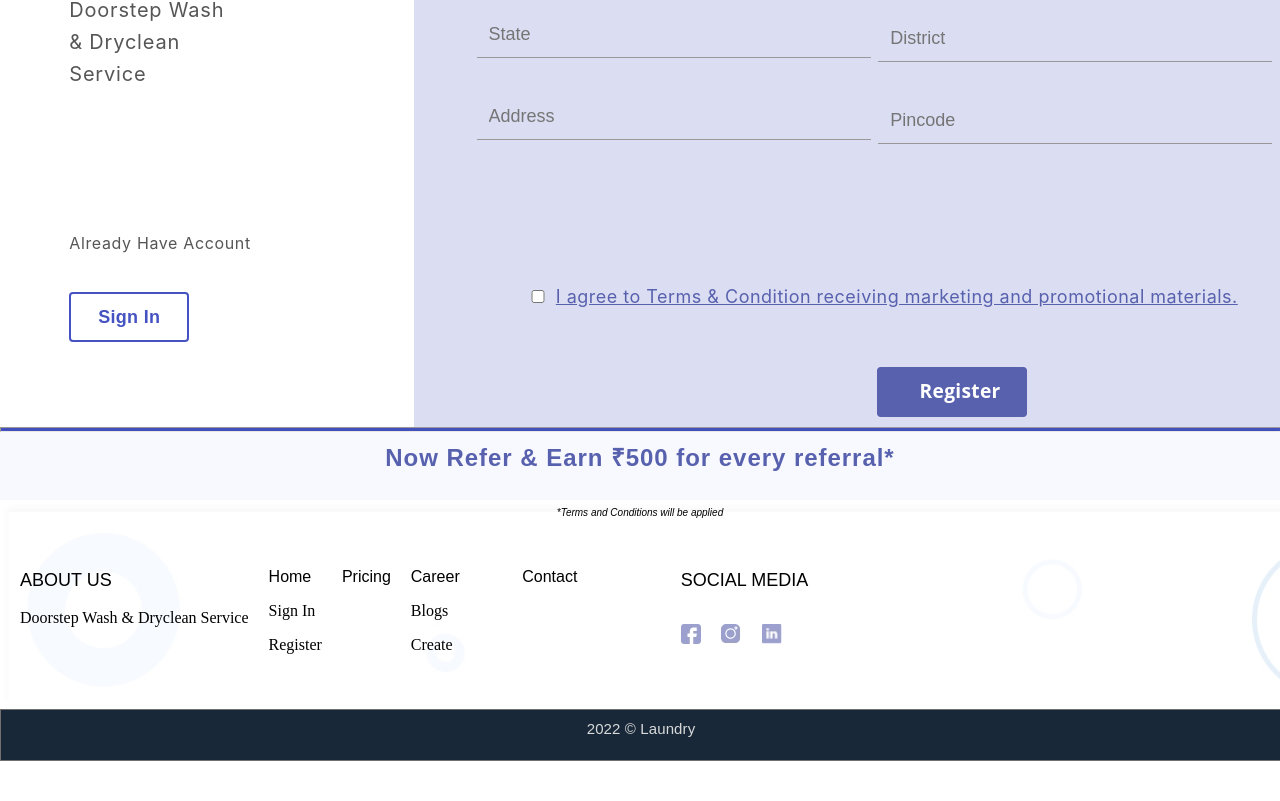
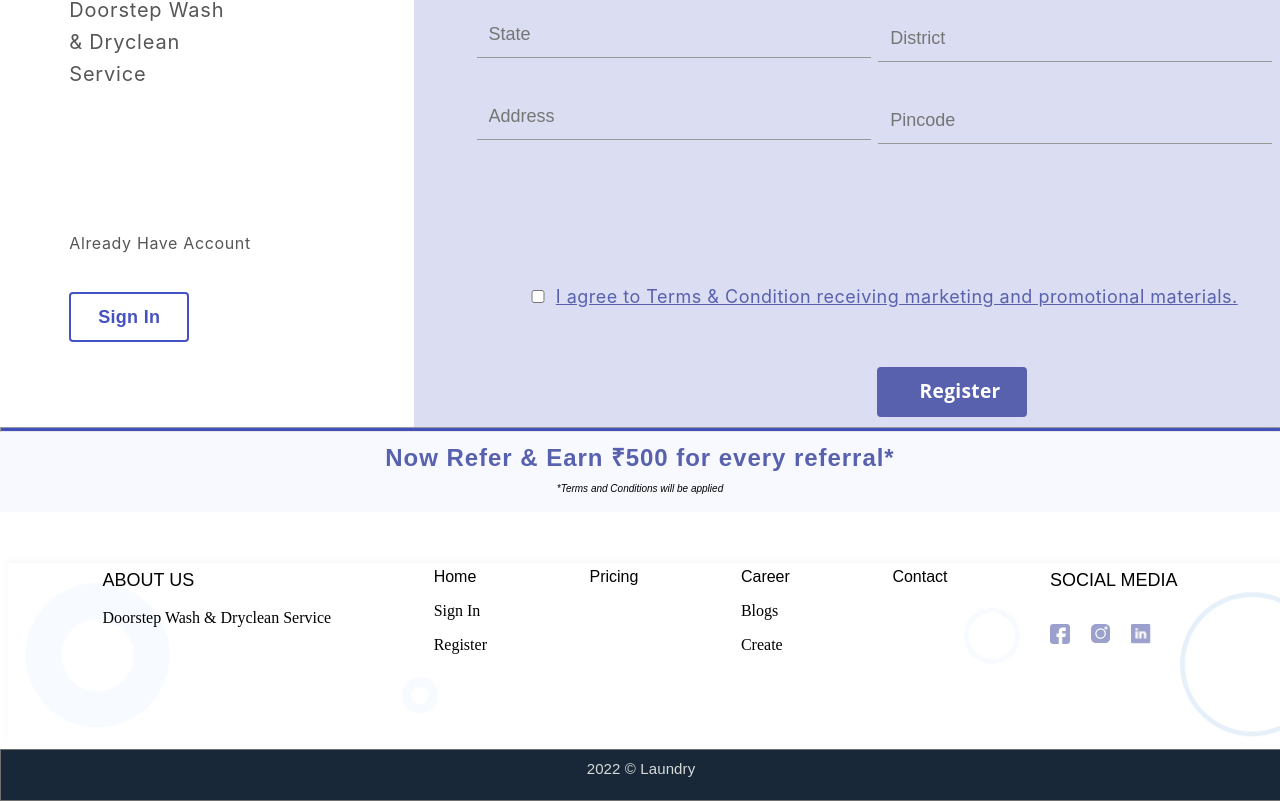
Before and after one commit to Pragati-rathore/laundry-cart-frontend, a React (Create React App) app: page /register in a window 1280 px wide. Shown: the part 396-1197 px from the top of the page. Before the commit the page ends 1157 px from the top, so only its background shows below. Built offline with nearby package versions, Linux system fonts and the light colour scheme.

Commit message:
fixed footersend css

```diff
--- a/src/components/Auth/Footersend/Foter.js
+++ b/src/components/Auth/Footersend/Foter.js
@@ -9,6 +9,7 @@ const Foter = () => {
     // <div>
     <div className="main-cont">
       <hr className="referral-hr"></hr>
+      <div className="flex-footer-wrapper">
       <div className="referral-div">
         <h3 className="referral-h3">
           Now Refer & Earn <span>&#8377;</span>500 for every referral*
@@ -52,6 +53,7 @@ const Foter = () => {
           </div>
         </div>
       </div>
+      </div>
     </div>
     // </div>
   );
--- a/src/components/Auth/Footersend/FoterStyle.css
+++ b/src/components/Auth/Footersend/FoterStyle.css
@@ -18,6 +18,7 @@
    letter-spacing: 0.96px;
    color: #5861AE;
    opacity: 1;
+   margin: 0px;
 }
 
 .referral-p {
@@ -29,8 +30,12 @@
 
 .footer-container {
     /* border: 1px solid rgb(255, 0, 0); */
-    margin-top: -0.7em;
-    padding-top: 0.7em;
+    /*margin-top: -0.7em;*/
+    /*padding-top: 0.7em;*/
+    display: flex;
+    justify-content: space-evenly;
+    align-items: flex-start;
+    margin-top: 40px;
     height: 197px;
     width: 100%;
     display: flex;
@@ -40,24 +45,24 @@
 
 
 .footer-aboutUs {
-    padding-left: 20px;
-    padding-top: 40px;
+    /*padding-left: 20px;*/
+    /*padding-top: 40px;*/
 
 }
 
 .footer-home {
-    padding-left: 20px;
-    padding-top: 40px;
+    /*padding-left: 20px;*/
+    /*padding-top: 40px; */
 }
 
 .footer-pricing {
-    padding-left: 20px;
-    padding-top: 40px;
+    /*padding-left: 20px;*/
+    /*padding-top: 40px; */
 }
 
 .footer-career {
-    padding-left: 20px;
-    padding-top: 40px;
+    /*padding-left: 20px;*/
+    /*padding-top: 40px; */
 }
 .referral-hr {
     background-color: #4552C1;
@@ -66,13 +71,13 @@
 }
 
 .footer-contacts {
-    padding-left: 62.54px;
-    padding-top: 40px;
+    /*padding-left: 62.54px;*/
+    /*padding-top: 40px; */
 }
 
 .footer-social {
-    padding-left: 103.46px;
-    padding-top: 40px;
+    /*padding-left: 103.46px;*/
+    /*padding-top: 40px; */
 }
 
 .footer-light-text {
@@ -107,3 +112,10 @@
     bottom: 0px;
 
 }
+
+.flex-footer-wrapper {
+    display: flex;
+    flex-flow: column nowrap;
+    justify-content: center;
+    align-items: center;
+}
```
